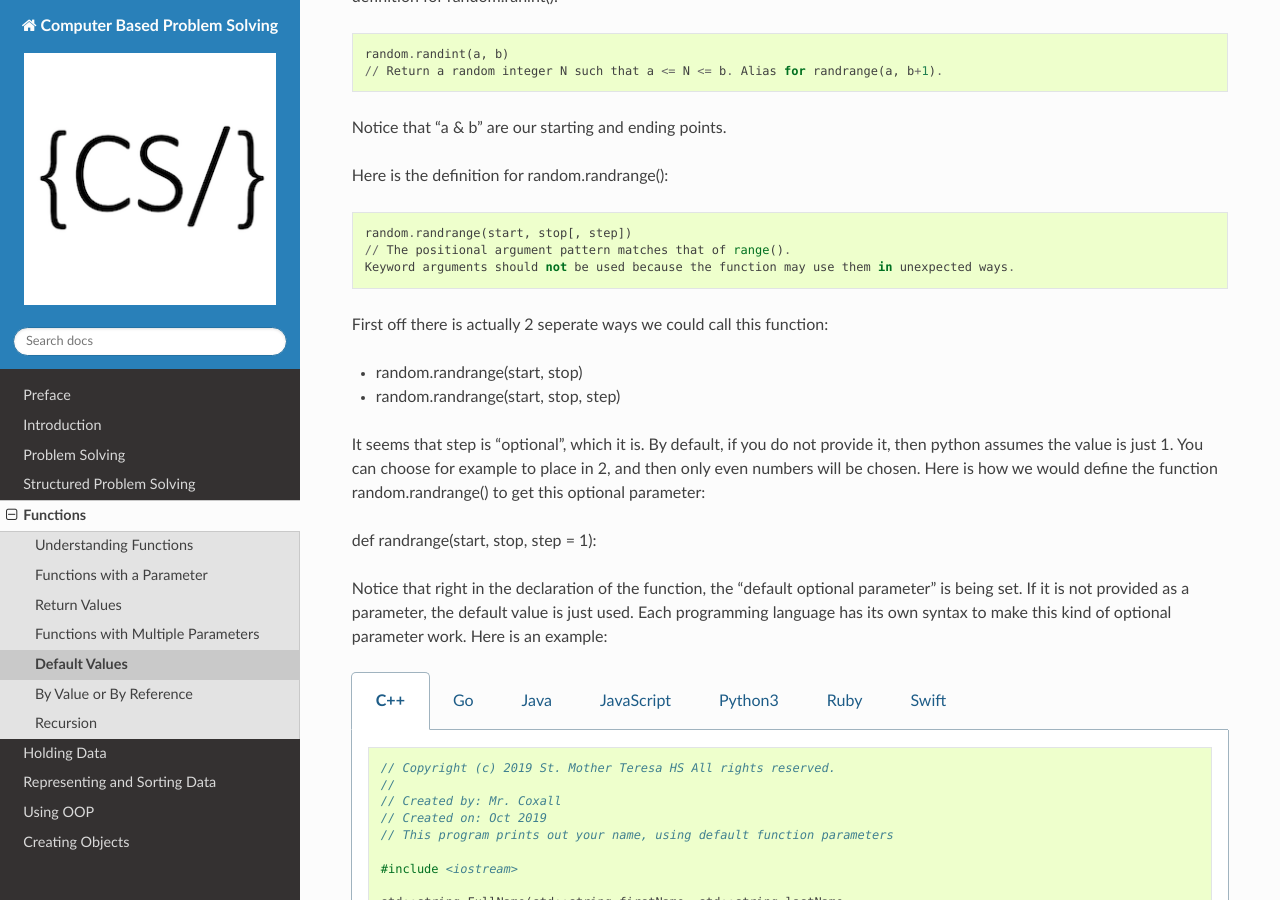
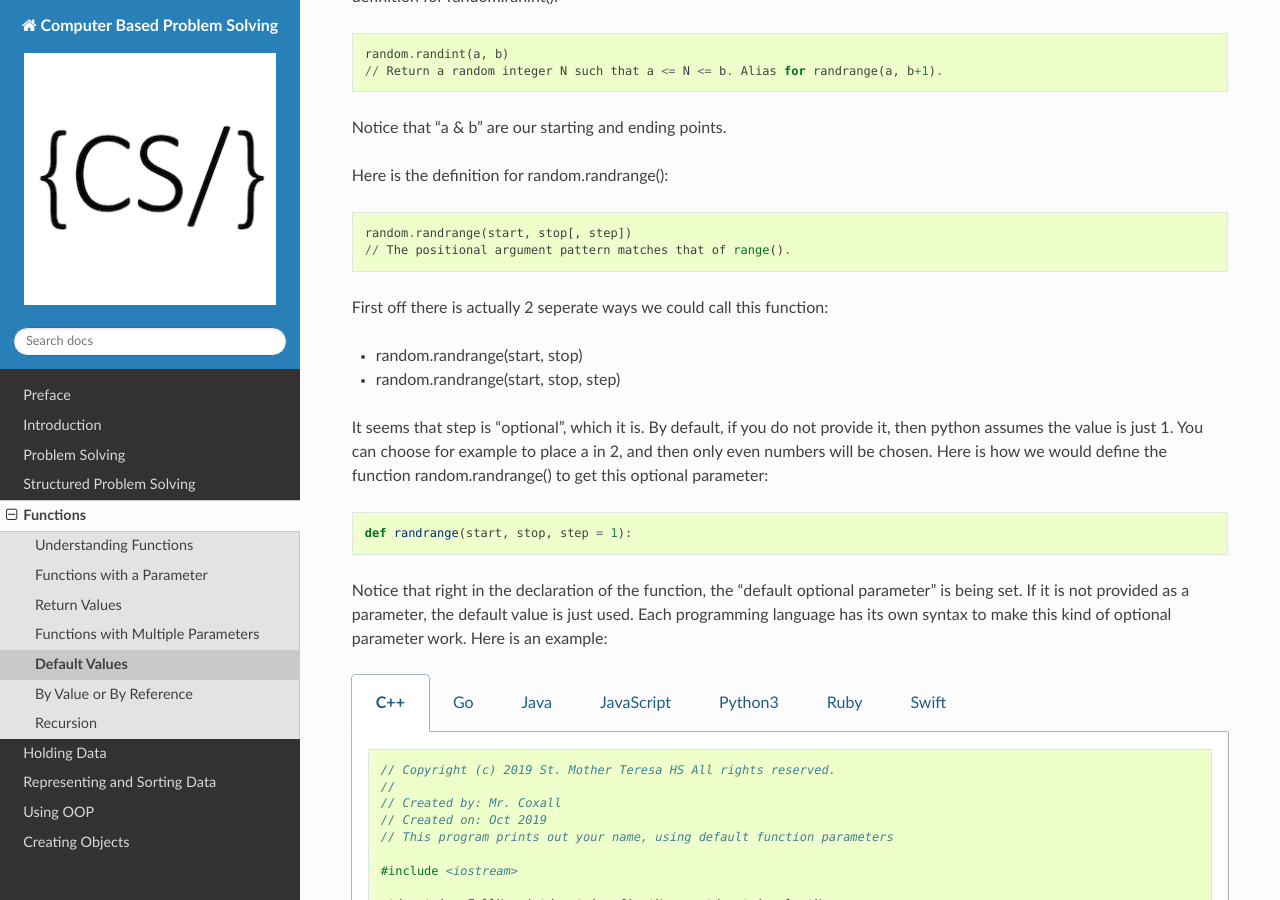
Before and after one commit to Mr-Coxall/Computer-Based-Problem-Solving, a Sphinx documentation site: the page built from docs/functions/default-values.rst, in a window 1280 px wide and 900 px high, scrolled down 319 px. Built offline with Sphinx 7.4.7 and the Read the Docs theme 2.0.0, drawn with Linux system fonts in a browser that asks for light colours; pages that are not in the unit, such as notebooks, are missing from menus.

Commit message:
Update default-values.rst

```diff
--- a/docs/functions/default-values.rst
+++ b/docs/functions/default-values.rst
@@ -20,16 +20,17 @@ Here is the definition for random.randrange():
 
 	random.randrange(start, stop[, step])
 	// The positional argument pattern matches that of range().
-	Keyword arguments should not be used because the function may use them in unexpected ways.
 
 First off there is actually 2 seperate ways we could call this function:
 
 - random.randrange(start, stop)
 - random.randrange(start, stop, step)
 
-It seems that step is "optional", which it is. By default, if you do not provide it, then python assumes the value is just 1. You can choose for example to place in 2, and then only even numbers will be chosen. Here is how we would define the function random.randrange() to get this optional parameter:
+It seems that step is "optional", which it is. By default, if you do not provide it, then python assumes the value is just 1. You can choose for example to place a in 2, and then only even numbers will be chosen. Here is how we would define the function random.randrange() to get this optional parameter:
 
-def randrange(start, stop, step = 1):
+.. code-block:: python
+
+	def randrange(start, stop, step = 1):
 
 Notice that right in the declaration of the function, the "default optional parameter" is being set. If it is not provided as a parameter, the default value is just used. Each programming language has its own syntax to make this kind of optional parameter work. Here is an example:
 
```
